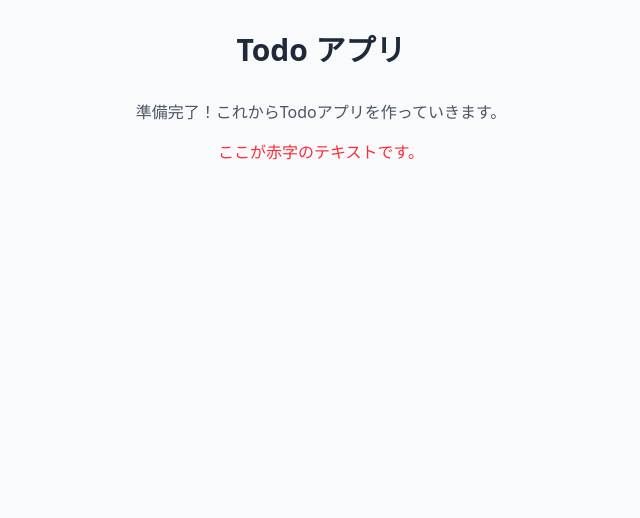
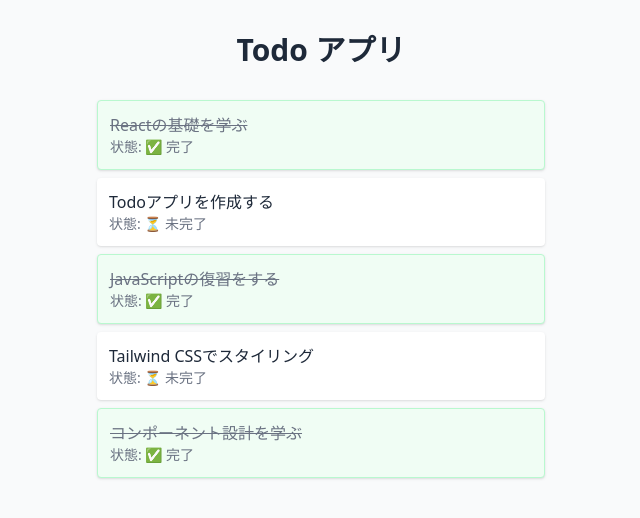
Before and after one commit to yuita-yoshihiko/todo-app, a React (Vite) app: page / in a window 1280 px wide. Shown: the top 518 px of the page, without its empty margins (319-959 px from the left). Built offline with nearby package versions, Linux system fonts and the light colour scheme.

Commit message:
todo一覧

```diff
--- a/src/App.jsx
+++ b/src/App.jsx
@@ -1,16 +1,44 @@
+// TodoListコンポーネントをインポート
+import TodoList from './TodoList';
+
 function App() {
+  const todos = [
+    {
+      id: 1,
+      text: "Reactの基礎を学ぶ",
+      completed: true
+    },
+    {
+      id: 2,
+      text: "Todoアプリを作成する",
+      completed: false
+    },
+    {
+      id: 3,
+      text: "JavaScriptの復習をする",
+      completed: true
+    },
+    // 新しいTodoを追加
+    {
+      id: 4,
+      text: "Tailwind CSSでスタイリング",
+      completed: false
+    },
+    {
+      id: 5,
+      text: "コンポーネント設計を学ぶ",
+      completed: true
+    }
+  ];
+
   return (
     <div className="min-h-screen bg-gray-50 py-8">
       <div className="max-w-md mx-auto">
         <h1 className="text-3xl font-bold text-center text-gray-800 mb-8">
           Todo アプリ
         </h1>
-        <p className="text-center text-gray-600">
-          準備完了！これからTodoアプリを作っていきます。
-        </p>
-        <p className="text-center text-red-500 mt-4">
-          ここが赤字のテキストです。
-        </p>
+
+        <TodoList todos={todos} />
       </div>
     </div>
   )
--- /dev/null
+++ b/src/TodoItem.jsx
@@ -0,0 +1,23 @@
+// src/TodoItem.jsx
+function TodoItem({ todo }) {
+  return (
+    <div className={`p-3 rounded shadow ${
+      todo.completed
+        ? 'bg-green-50 border border-green-200'
+        : 'bg-white'
+    }`}>
+      <p className={`${
+        todo.completed
+          ? 'text-gray-500 line-through'
+          : 'text-gray-800'
+      }`}>
+        {todo.text}
+      </p>
+      <p className="text-sm text-gray-500">
+        状態: {todo.completed ? '✅ 完了' : '⏳ 未完了'}
+      </p>
+    </div>
+  );
+}
+
+export default TodoItem;
--- /dev/null
+++ b/src/TodoList.jsx
@@ -0,0 +1,14 @@
+// src/TodoList.jsx
+import TodoItem from './TodoItem';
+
+function TodoList({ todos }) {
+  return (
+    <div className="space-y-2">
+      {todos.map((todo) => (
+        <TodoItem key={todo.id} todo={todo} />
+      ))}
+    </div>
+  );
+}
+
+export default TodoList;
```
